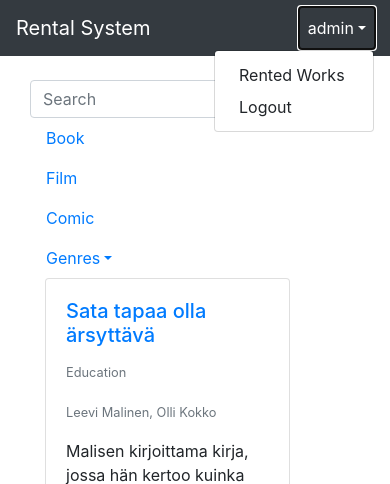
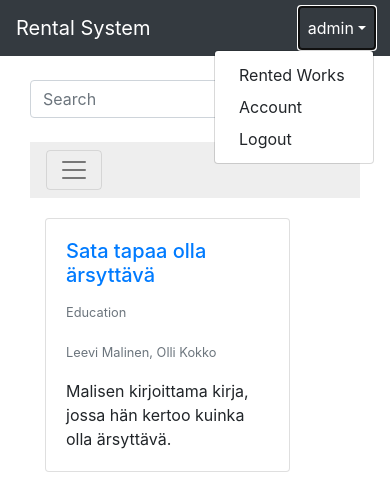
Before and after one commit to hamk-webdev-intip19x6/os_project, a Django app: page / in a window 390 px wide, after a click on "admin". Shown: the top 484 px of the page. Run offline with Django 3.2, Linux system fonts and the light colour scheme; a user stored in the database is signed in; data comes from the database, SQL or seed files in the repository; both versions use the stored data as it was after the commit; some libraries are stand-ins or nearby versions.

Commit message:
updates :)

```diff
--- /dev/null
+++ b/mysite/rental_system/static/darkmode.js
@@ -0,0 +1,36 @@
+//darkmode.js
+//credits: https://codyhouse.co/blog/post/dark-light-switch-css-javascript
+
+const DarkTheme = document.getElementById('DarkTheme');
+window.addEventListener('load', () => {
+  if (DarkTheme) {
+    //if theme selected initialize it!
+    Initialize();
+    DarkTheme.addEventListener('change', () => {
+    //otherwise reset theme
+    Reset();
+    });
+  }
+});
+
+function Initialize() {
+  const themeSelected =
+    localStorage.getItem('DarkTheme') !== null &&
+    localStorage.getItem('DarkTheme') === 'dark';
+    //update checkbox
+    DarkTheme.checked = themeSelected;
+    //update body
+    themeSelected ? document.body.setAttribute('data-theme', 'dark') :
+    document.body.removeAttribute('data-theme');
+}
+
+function Reset() {
+  if (DarkTheme.checked) {
+    document.body.setAttribute('data-theme', 'dark');
+    //store settings in localstorage
+    localStorage.setItem('DarkTheme', 'dark');
+  } else {
+    document.body.removeAttribute('data-theme');
+    localStorage.removeItem('DarkTheme');
+  }
+}
--- /dev/null
+++ b/mysite/rental_system/static/mobile.css
@@ -0,0 +1,17 @@
+/*mobile.css*/
+
+    @media(max-width:800px) {
+        .pc  {
+        display: none;
+        }
+
+        .mobile-navbar {
+            margin-bottom: 20px;
+        }
+    }
+
+    @media(min-width:801px) {
+        .mobile-navbar {
+        display: none;
+        }
+    }
--- a/mysite/rental_system/templates/rental_system/index.html
+++ b/mysite/rental_system/templates/rental_system/index.html
@@ -1,5 +1,11 @@
 {% extends 'base.html' %}
 {% block content %}
+{% load static %}
+<link rel="stylesheet" href="{% static 'mobile.css' %}">
+<link rel="stylesheet" href="{% static 'darkmode.css' %}">
+<!-- call empty tag to apply dark theme-->
+<input type="null" class="custom-control-input" id="DarkTheme">
+
 <div class="container-fluid">
     <div class="row">
         {% if types %}
@@ -10,7 +16,40 @@
                     <input type="text" class="form-control" name="search" id="search" placeholder="Search" minlength="3"
                         autocomplete="off" required>
                 </form>
+                <br>
 
+
+            <div class="mobile-navbar">
+                <nav class="navbar navbar-light" style="background-color: #eee;">
+                    <button class="navbar-toggler" type="button" data-toggle="collapse" data-target="#navbarToggleExternalContent" aria-controls="navbarToggleExternalContent" aria-expanded="false" aria-label="Toggle navigation">
+                    <span class="navbar-toggler-icon"></span>
+                    </button>
+                </nav>
+
+
+            <div class="collapse" id="navbarToggleExternalContent">
+                <div class="bg-light">
+                    <ul class="nav flex-column">
+                        {% for type in types %}
+                        <li>
+                            <a href="?search={{ type }}" class="nav-link">{{ type }}</a>
+                        </li>
+                        {% endfor %}
+                        <li class="nav-item dropdown">
+                            <a class="nav-link dropdown-toggle" data-toggle="dropdown" href="#" role="button"
+                                aria-haspopup="true" aria-expanded="false">Genres</a>
+                            <div class="dropdown-menu">
+                                {% for genre in genres %}
+                                <a class="dropdown-item" href="?search={{ genre }}">{{ genre }}</a>
+                                {% endfor %}
+                            </div>
+                        </li>
+                    </ul>
+                </div>
+            </div>
+            </div>
+
+            <div class ="pc">
                 <ul class="nav flex-column">
                     {% for type in types %}
                     <li>
@@ -27,6 +66,7 @@
                         </div>
                     </li>
                 </ul>
+            </div>
             </nav>
         </div>
         {% endif %}
@@ -88,4 +128,6 @@
             {% endif %}
         </span>
     </div>
+
+    <script src="{% static 'darkmode.js' %}"></script>
     {% endblock %}
--- a/mysite/rental_system/templates/rental_system/rented.html
+++ b/mysite/rental_system/templates/rental_system/rented.html
@@ -1,6 +1,10 @@
 {% extends 'base.html' %}
 {% block content %}
+{% load static %}
 {% load tz %}
+<link rel="stylesheet" href="{% static 'darkmode.css' %}">
+<!-- call empty tag to apply dark theme-->
+<input type="null" class="custom-control-input" id="DarkTheme">
 {% if rented %}
 <div class="container">
     <div class="table-responsive-lg">
@@ -34,4 +38,6 @@
 {% else %}
 <tr><td>You haven't rented anything!</td></tr>
 {% endif %}
+
+<script src="{% static 'darkmode.js' %}"></script>
 {% endblock %}
--- a/mysite/rental_system/urls.py
+++ b/mysite/rental_system/urls.py
@@ -6,6 +6,7 @@ urlpatterns = [
     path('', views.index, name='index'),
     path('work/<int:work_id>/', views.work, name='work'),
     path('rented/', views.rented, name='rented'),
+    path('account/', views.account, name='account'),
     path('return/<int:work_id>/', views.return_work, name='return_work'),
     path('rent/<int:work_id>/', views.rent_work, name='rent_work'),
     path('test/<int:work_id>/', views.test, name='test')
--- a/mysite/rental_system/views.py
+++ b/mysite/rental_system/views.py
@@ -58,6 +58,12 @@ def rented(request):
 
     return render(request, 'rental_system/rented.html', {'rented': rented})
 
+@login_required
+def account(request):
+    current_user = request.user
+    #account = list(RentedWork.objects.filter(user_id = current_user.id, returned = False))
+    return render(request, 'rental_system/account.html', {'account': account})
+
 def search(query=None):
     queryset = []
     queries = query.split(" ") #
--- a/mysite/templates/base.html
+++ b/mysite/templates/base.html
@@ -26,6 +26,7 @@
 						aria-haspopup="true" aria-expanded="false">{{ user.username }}</a>
 					<div class="dropdown-menu dropdown-menu-right">
 						<a class="dropdown-item" href="{% url 'rented' %}">Rented Works</a>
+						<a class="dropdown-item" href="{% url 'account' %}">Account</a>
 						<a class="dropdown-item" href="/logout?next={{request.path}}">Logout</a>
 					</div>
 				</li>
```
Also changed, not shown: mysite/rental_system/static/darkmode.css (added, +59 -0 lines), mysite/rental_system/templates/rental_system/account.html (added, +27 -0 lines), mysite/db.sqlite3.
